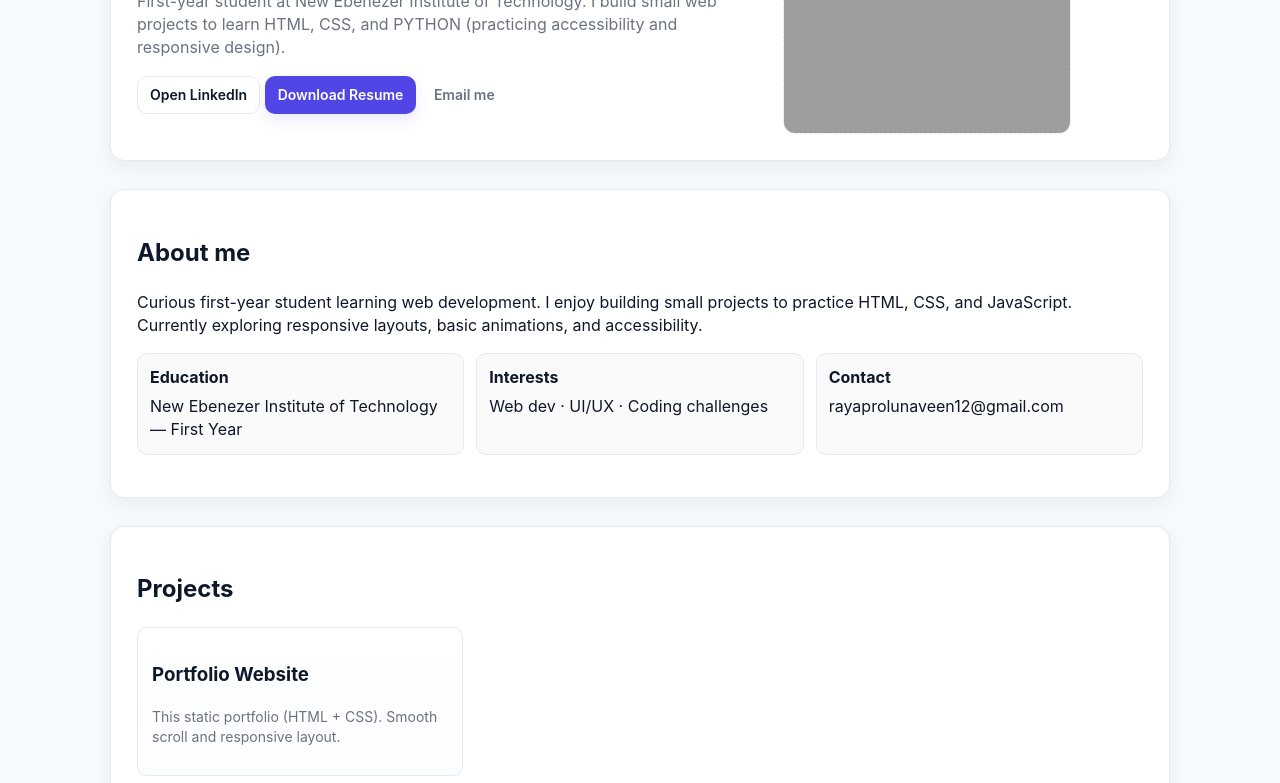
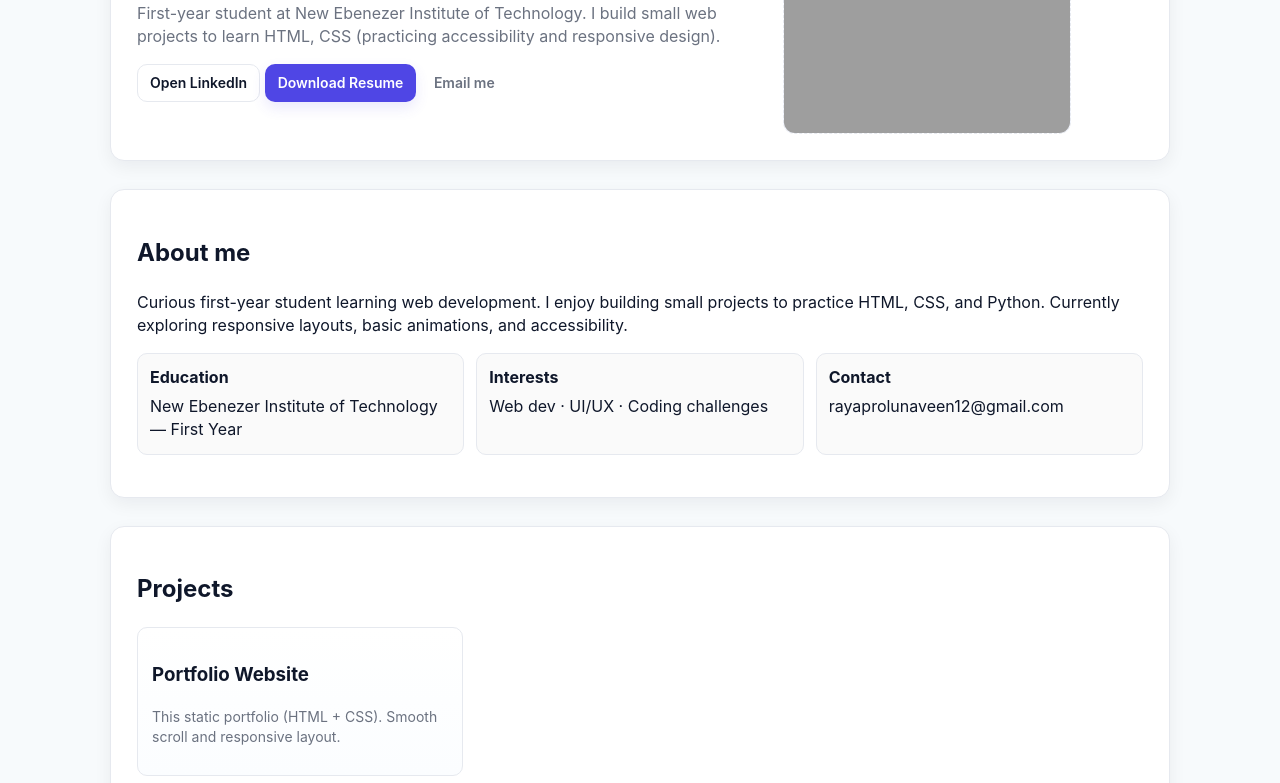
Before and after one commit to Naveen0604-lab/Web-Portfolio, a plain HTML site: page index.html in a window 1280 px wide. Shown: the part 254-1037 px from the top of the page. Drawn offline with Linux system fonts and the light colour scheme; grey boxes are pictures that could not be loaded.

Commit message:
Update index.html

```diff
--- a/index.html
+++ b/index.html
@@ -40,7 +40,7 @@
     <section id="home" class="panel hero">
       <div class="hero-left">
         <h1>Hi, I’m <span class="accent">Rayaprolu</span> Naveen</h1>
-        <p class="lead">First-year student at New Ebenezer Institute of Technology. I build small web projects to learn HTML, CSS, and PYTHON (practicing accessibility and responsive design).</p>
+        <p class="lead">First-year student at New Ebenezer Institute of Technology. I build small web projects to learn HTML, CSS (practicing accessibility and responsive design).</p>
         <div class="cta">
           <a class="btn outline" href="https://www.linkedin.com/in/rayaprolu-naveen-1989a034b" target="_blank" rel="noopener">Open LinkedIn</a>
           <a class="btn primary" href="Naveen.CV.docx" target="_blank" rel="noopener">Download Resume</a>
@@ -59,7 +59,7 @@
     <!-- ABOUT -->
     <section id="about" class="panel">
       <h2>About me</h2>
-      <p>Curious first-year student learning web development. I enjoy building small projects to practice HTML, CSS, and JavaScript. Currently exploring responsive layouts, basic animations, and accessibility.</p>
+      <p>Curious first-year student learning web development. I enjoy building small projects to practice HTML, CSS, and Python. Currently exploring responsive layouts, basic animations, and accessibility.</p>
 
       <ul class="cards">
         <li><strong>Education</strong><span>New Ebenezer Institute of Technology — First Year</span></li>
```
